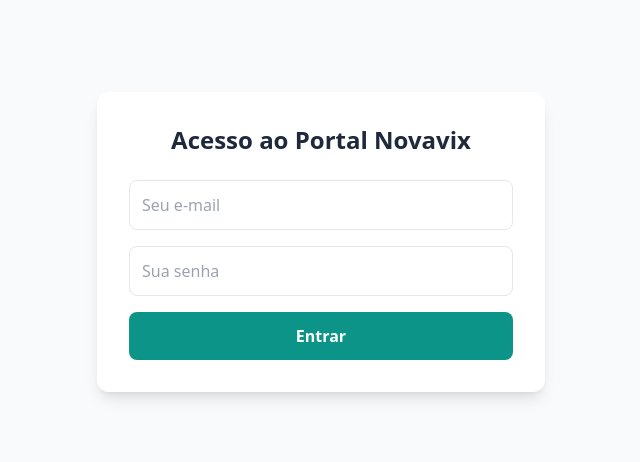
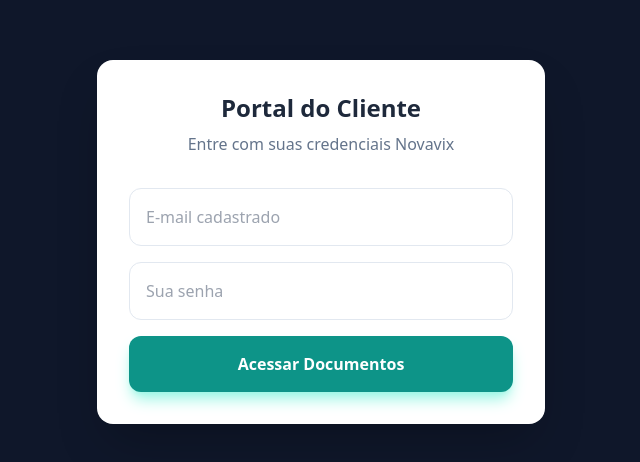
Before and after one commit to InfraNvix/novavix-site, a Next.js app: page /login in a window 1280 px wide. Shown: the part 158-620 px from the top of the page, without its empty margins (319-959 px from the left). Built offline with nearby package versions, Linux system fonts and the light colour scheme.

Commit message:
Update page.tsx

```diff
--- a/app/login/page.tsx
+++ b/app/login/page.tsx
@@ -1,37 +1,39 @@
 'use client';
 import { useState } from 'react';
-import { supabase } from '../lib/supabaseClient'; // Verifique se o caminho do seu cliente supabase está correto
-import { useRouter } from 'next/router';
+import { supabase } from '@/lib/supabaseClient';
+import { useRouter } from 'next/navigation';
 
-export default function Login() {
+export default function LoginPage() {
   const [email, setEmail] = useState('');
   const [password, setPassword] = useState('');
   const [loading, setLoading] = useState(false);
   const router = useRouter();
 
-  const handleLogin = async (e) => {
+  const handleLogin = async (e: React.FormEvent) => {
     e.preventDefault();
     setLoading(true);
 
     const { error } = await supabase.auth.signInWithPassword({ email, password });
 
     if (error) {
-      alert('Erro ao fazer login: ' + error.message);
+      alert('Erro ao acessar: ' + error.message);
     } else {
-      router.push('/portal'); // Redireciona para o portal após sucesso
+      router.push('/portal');
     }
     setLoading(false);
   };
 
   return (
-    <div className="flex min-h-screen items-center justify-center bg-slate-50 p-4">
-      <form onSubmit={handleLogin} className="w-full max-w-md bg-white p-8 rounded-xl shadow-lg">
-        <h2 className="text-2xl font-bold text-slate-800 mb-6 text-center">Acesso ao Portal Novavix</h2>
+    <div className="flex min-h-screen items-center justify-center bg-slate-900 p-4">
+      <form onSubmit={handleLogin} className="w-full max-w-md bg-white p-8 rounded-2xl shadow-2xl">
+        <h2 className="text-2xl font-bold text-slate-800 mb-2 text-center">Portal do Cliente</h2>
+        <p className="text-slate-500 text-center mb-8">Entre com suas credenciais Novavix</p>
+
         <div className="space-y-4">
           <input
             type="email"
-            placeholder="Seu e-mail"
-            className="w-full p-3 border rounded-lg focus:ring-2 focus:ring-teal-500"
+            placeholder="E-mail cadastrado"
+            className="w-full p-4 border border-slate-200 rounded-xl focus:ring-2 focus:ring-teal-500 outline-none transition"
             value={email}
             onChange={(e) => setEmail(e.target.value)}
             required
@@ -39,16 +41,16 @@ export default function Login() {
           <input
             type="password"
             placeholder="Sua senha"
-            className="w-full p-3 border rounded-lg focus:ring-2 focus:ring-teal-500"
+            className="w-full p-4 border border-slate-200 rounded-xl focus:ring-2 focus:ring-teal-500 outline-none transition"
             value={password}
             onChange={(e) => setPassword(e.target.value)}
             required
           />
           <button
             disabled={loading}
-            className="w-full bg-teal-600 text-white p-3 rounded-lg font-semibold hover:bg-teal-700 transition"
+            className="w-full bg-teal-600 text-white p-4 rounded-xl font-bold hover:bg-teal-700 transition shadow-lg shadow-teal-200"
           >
-            {loading ? 'Entrando...' : 'Entrar'}
+            {loading ? 'Verificando...' : 'Acessar Documentos'}
           </button>
         </div>
       </form>
```
